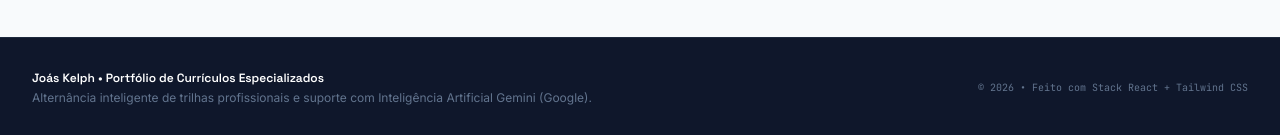
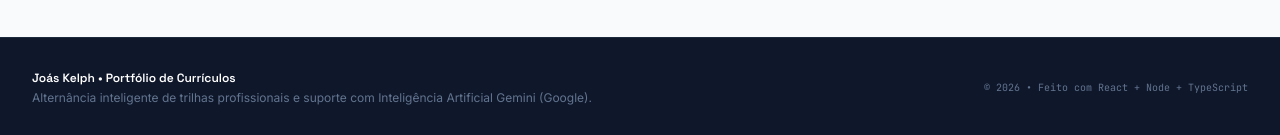
Before and after one commit to Joas-Kelph/Curriculo-Portifolio, a React (Vite) app: page / in a window 1280 px wide. Shown: the part 1385-1520 px from the top of the page. Built offline with nearby package versions, Linux system fonts and the light colour scheme.

Commit message:
Update footer text for portfolio description

```diff
--- a/src/App.tsx
+++ b/src/App.tsx
@@ -1388,7 +1388,7 @@ export default function App() {
         <div className="max-w-7xl mx-auto px-4 sm:px-6 lg:px-8 flex flex-col sm:flex-row justify-between items-center gap-4">
           <div className="space-y-1 text-center sm:text-left">
             <h4 className="font-display font-semibold text-white" translate="no">
-              Joás Kelph • Portfólio de Currículos Especializados
+              Joás Kelph • Portfólio de Currículos
             </h4>
             <p className="text-slate-500">
               Alternância inteligente de trilhas profissionais e suporte com Inteligência Artificial Gemini (Google).
@@ -1396,7 +1396,7 @@ export default function App() {
           </div>
           <div className="flex items-center gap-4">
             <span className="text-[10px] text-slate-500 font-mono">
-              © {new Date().getFullYear()} • Feito com Stack React + Tailwind CSS
+              © {new Date().getFullYear()} • Feito com  React + Node + TypeScript
             </span>
           </div>
         </div>
```
